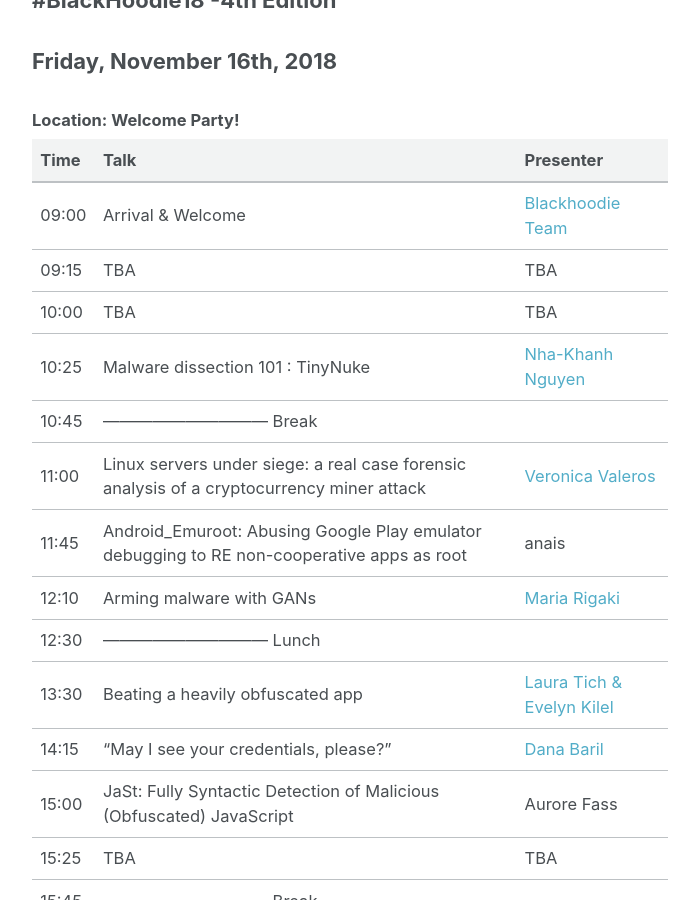
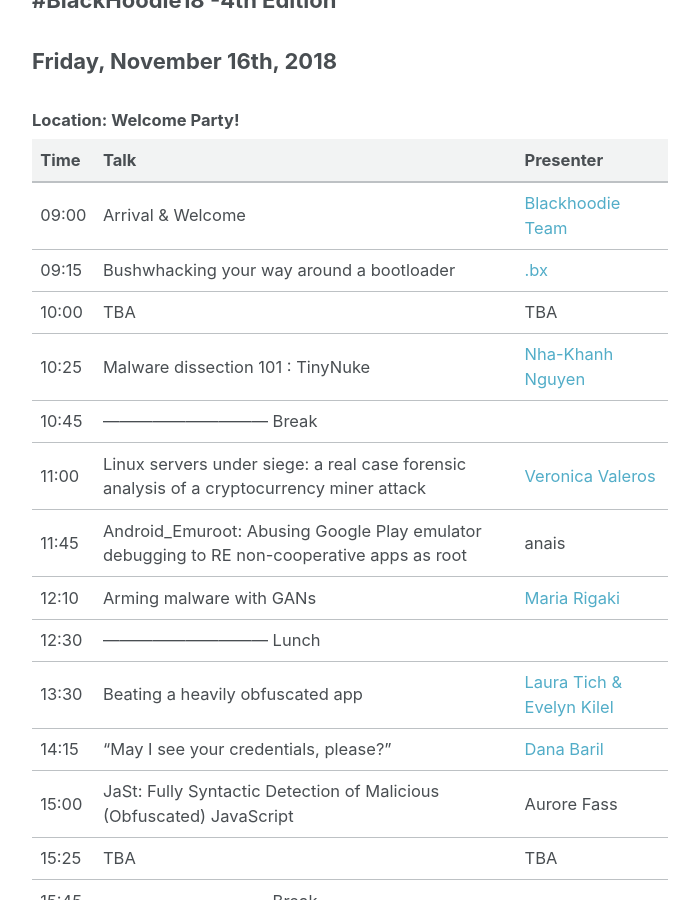
Before and after one commit to blackhoodieRE/blackhoodiere.github.io, a Jekyll site: the page built from _pages/schedule.md, in a window 1280 px wide and 900 px high, scrolled down 422 px. Shown: the whole window, without its empty margins (290-989 px from the left). Built offline with Jekyll 4.4.1, drawn with Linux system fonts in a browser that asks for light colours.

Commit message:
bx talk confirmation

```diff
--- a/_pages/schedule.md
+++ b/_pages/schedule.md
@@ -17,7 +17,7 @@
 | Time | Talk | Presenter |
 | :--- | :--- | :--- |
 |09:00| Arrival & Welcome | [Blackhoodie Team](https://twitter.com/blackhoodie_re) |
-|09:15| TBA | TBA |
+|09:15| Bushwhacking your way around a bootloader | [.bx](https://twitter.com/bxsays) |
 |10:00| TBA | TBA |
 |10:25| Malware dissection 101 : TinyNuke | [Nha-Khanh Nguyen](https://twitter.com/N1aKan) |
 |10:45| ------------------------------  Break
```
